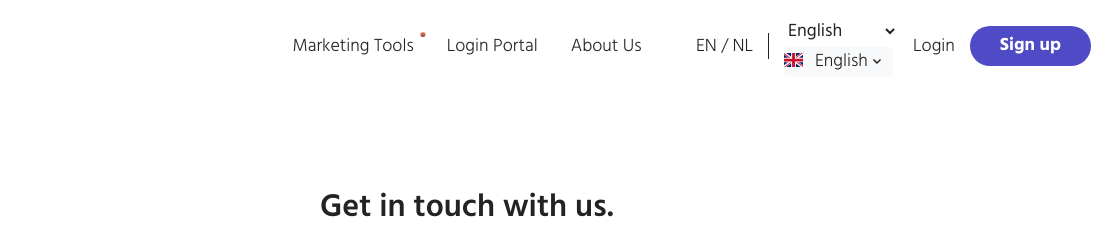
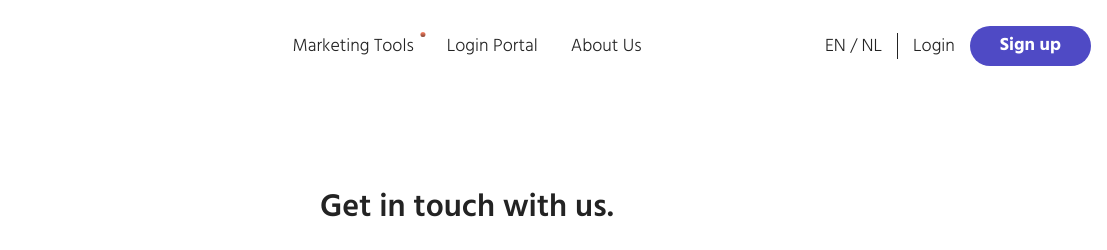
Before and after one commit to usama1s/sirmo, a plain HTML site: page contact-us.html in a window 1280 px wide. Shown: the top 250 px of the page, 173-1280 px from the left. Drawn offline with nearby package versions, Linux system fonts and the light colour scheme.

Commit message:
updating

```diff
--- a/contact-us.html
+++ b/contact-us.html
@@ -51,13 +51,13 @@
               <a href="#">Login / Register </a>
             </li>
 
-            <li>
+            <li class=" d-none d-lg-block">
               <a href="#">EN / NL </a>
             </li>
             <li class="line d-none d-lg-block">
               <span></span>
             </li>
-            <li>
+            <li class="d-block d-lg-none">
               <select class="selectpicker language" data-width="fit">
                 <option selected data-content='<img src="assets/images/icons/UK.svg"> English'>English</option>
                 <option data-content='<img src="assets/images/icons/NL.svg"> Netherlands'>Netherlands</option>
```
